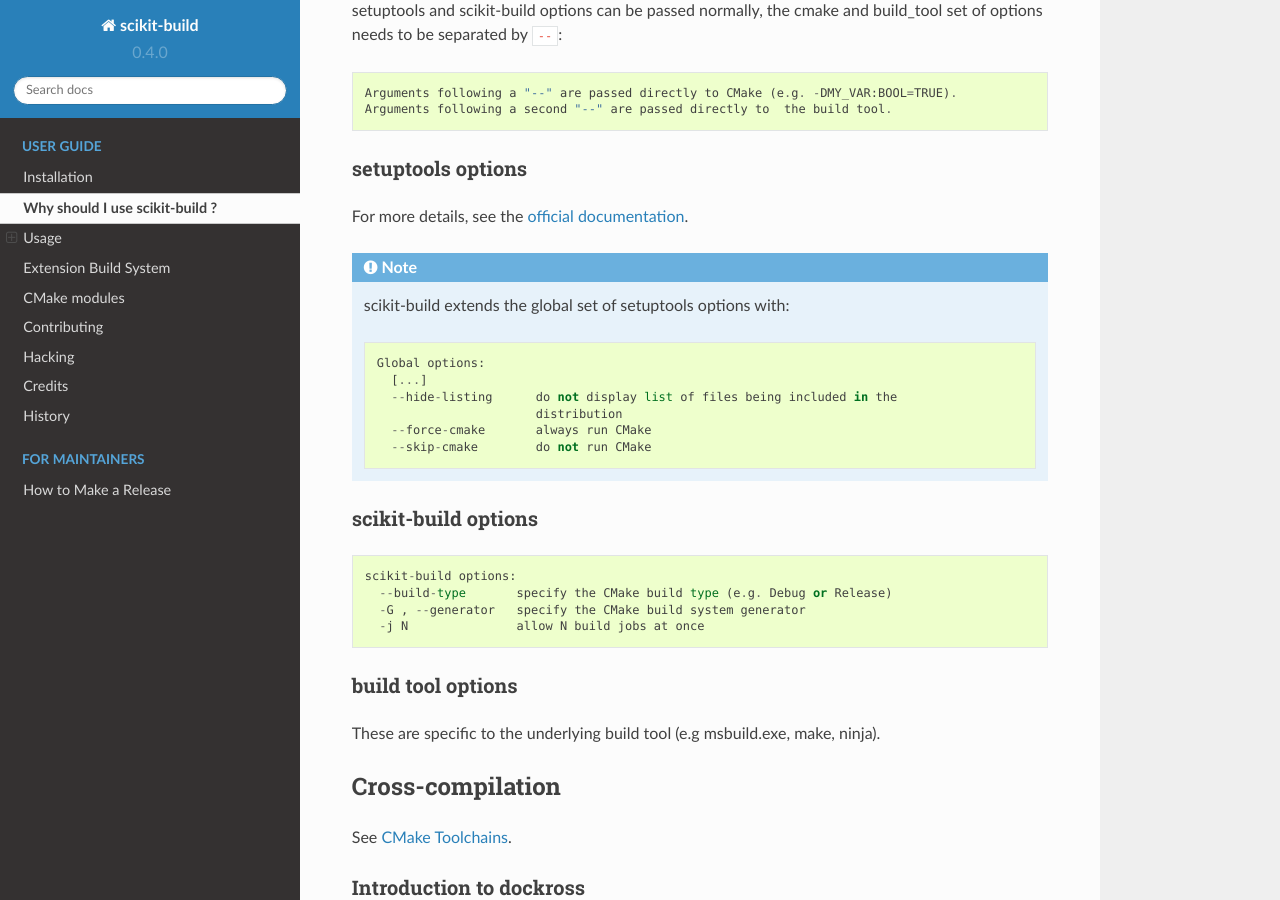
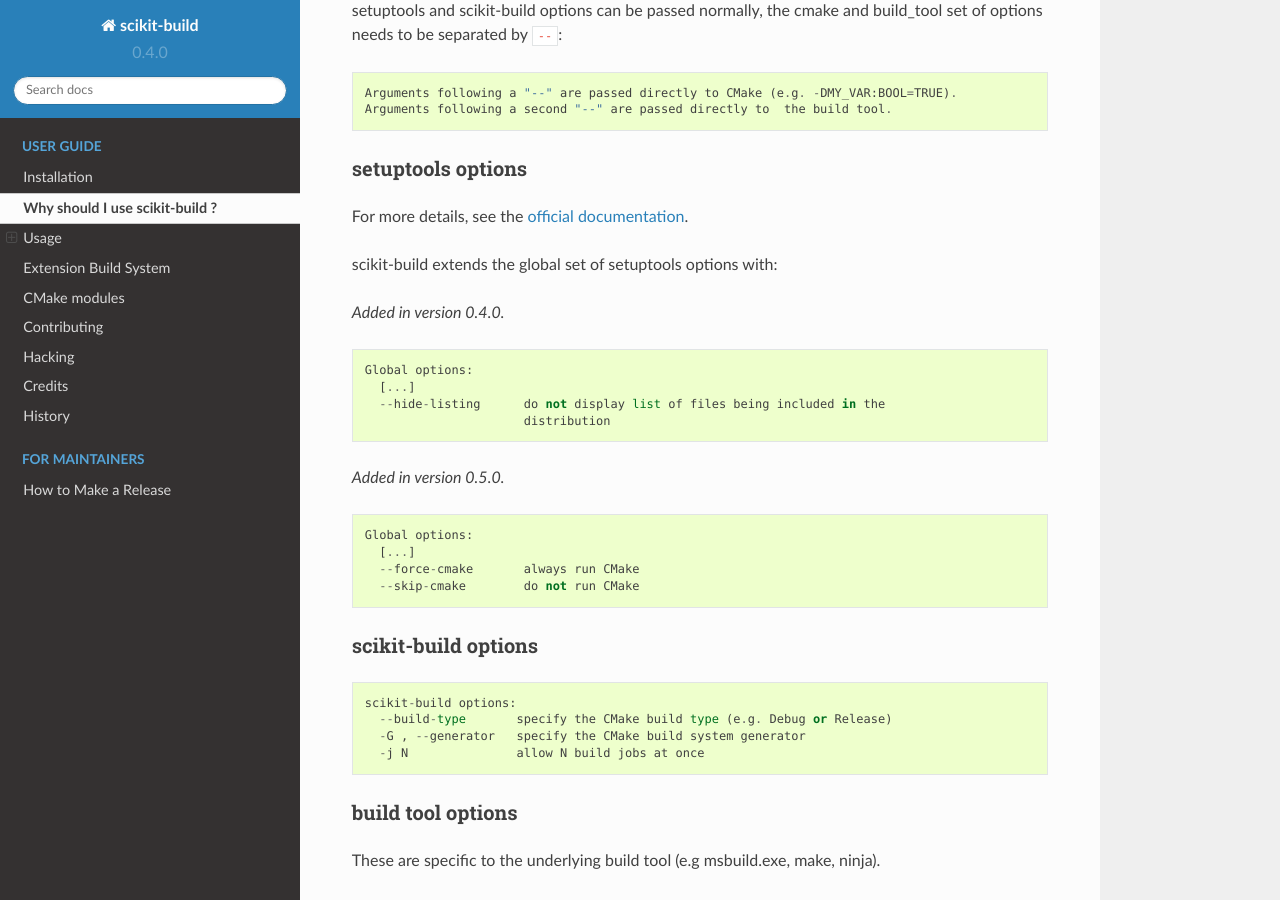
Before and after one commit to scikit-build/scikit-build, a Sphinx documentation site: the page built from docs/usage.rst, in a window 1280 px wide and 900 px high, scrolled down 1630 px. Built offline with Sphinx 7.4.7 and the Read the Docs theme 2.0.0, drawn with Linux system fonts in a browser that asks for light colours.

Commit message:
docs/usage.rst: Add "versionadded" markups

```diff
--- a/docs/usage.rst
+++ b/docs/usage.rst
@@ -89,16 +89,25 @@
 
 For more details, see the `official documentation <https://setuptools.readthedocs.io/en/latest/setuptools.html#command-reference>`_.
 
-.. note::
+scikit-build extends the global set of setuptools options with:
 
-    scikit-build extends the global set of setuptools options with::
+.. versionadded:: 0.4.0
 
-        Global options:
-          [...]
-          --hide-listing      do not display list of files being included in the
-                              distribution
-          --force-cmake       always run CMake
-          --skip-cmake        do not run CMake
+::
+
+    Global options:
+      [...]
+      --hide-listing      do not display list of files being included in the
+                          distribution
+
+.. versionadded:: 0.5.0
+
+::
+
+    Global options:
+      [...]
+      --force-cmake       always run CMake
+      --skip-cmake        do not run CMake
 
 scikit-build options
 ^^^^^^^^^^^^^^^^^^^^
```
